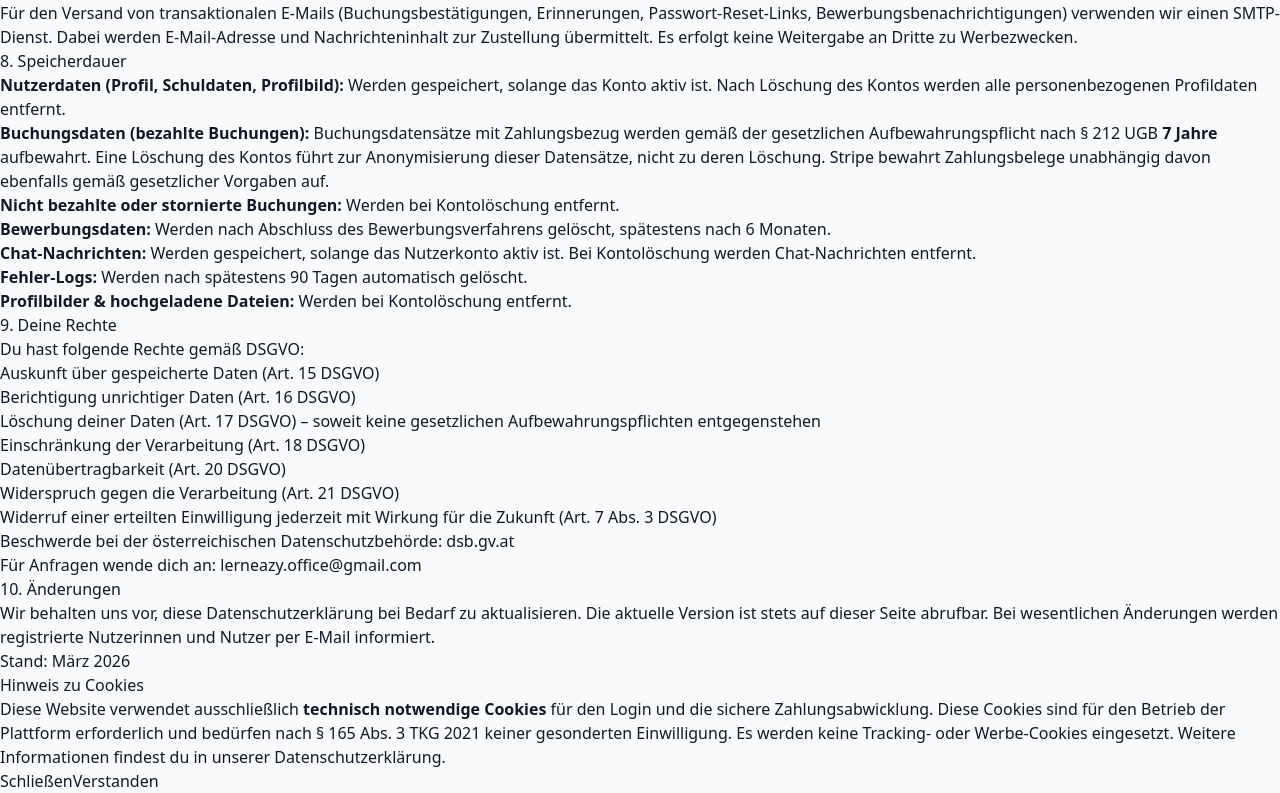
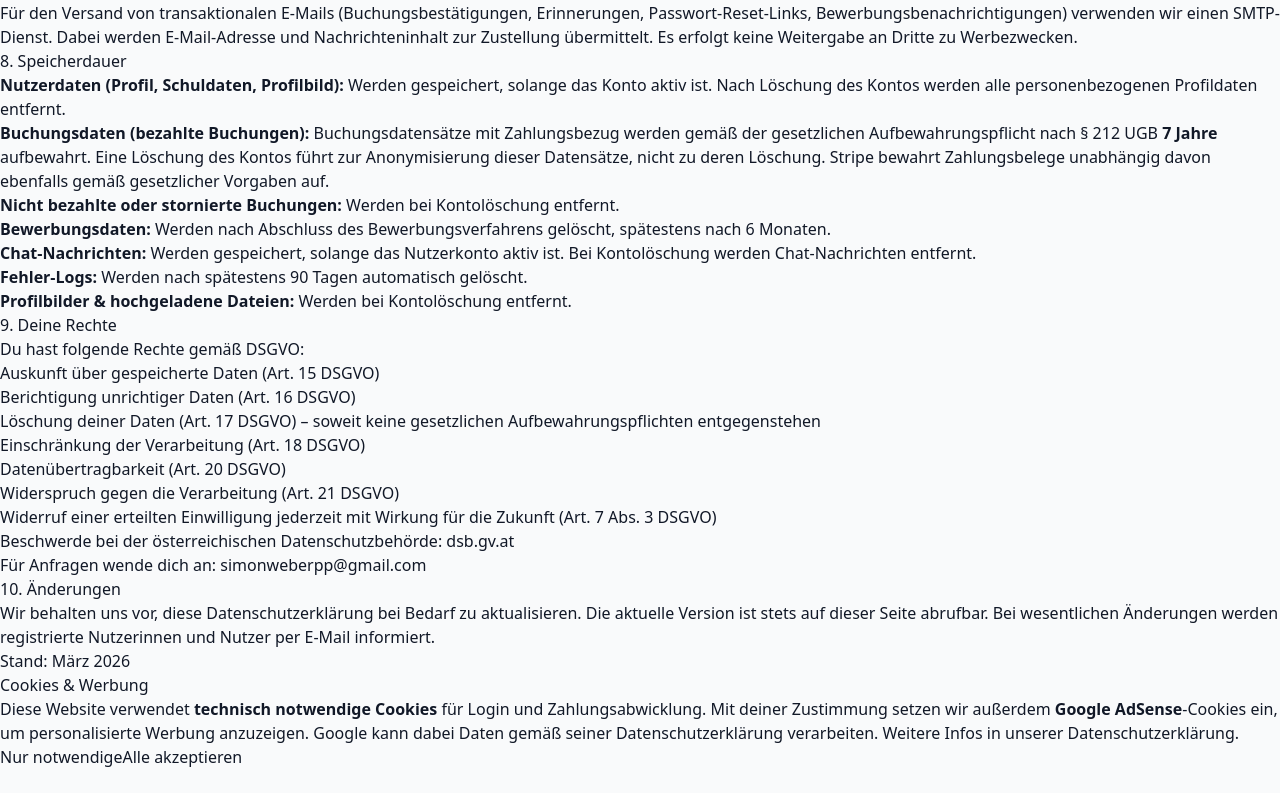
Before and after one commit to Zimon1492/lerneasy, a Next.js app: page /datenschutz in a window 1280 px wide. Shown: the part 1607-2400 px from the top of the page. After the commit the page ends 2376 px from the top, so only its background shows below. Built offline with nearby package versions, Linux system fonts and the light colour scheme.

Commit message:
Google AdSense

```diff
--- /dev/null
+++ b/app/components/AdSenseLoader.tsx
@@ -0,0 +1,24 @@
+"use client";
+
+import Script from "next/script";
+import { useEffect, useState } from "react";
+import { getConsent } from "./CookieBanner";
+
+export default function AdSenseLoader() {
+  const [consented, setConsented] = useState(false);
+
+  useEffect(() => {
+    setConsented(getConsent() === "accepted");
+  }, []);
+
+  if (!consented) return null;
+
+  return (
+    <Script
+      async
+      src="https://pagead2.googlesyndication.com/pagead/js/adsbygoogle.js?client=ca-pub-1583079032504756"
+      crossOrigin="anonymous"
+      strategy="afterInteractive"
+    />
+  );
+}
--- a/app/components/CookieBanner.tsx
+++ b/app/components/CookieBanner.tsx
@@ -2,19 +2,33 @@
 
 import { useEffect, useState } from "react";
 
-const NOTICE_KEY = "cookie_notice";
+const CONSENT_KEY = "cookie_consent";
+
+export type ConsentValue = "accepted" | "declined";
+
+export function getConsent(): ConsentValue | null {
+  if (typeof window === "undefined") return null;
+  return localStorage.getItem(CONSENT_KEY) as ConsentValue | null;
+}
 
 export default function CookieBanner() {
   const [visible, setVisible] = useState(false);
 
   useEffect(() => {
-    if (!localStorage.getItem(NOTICE_KEY)) {
+    if (!localStorage.getItem(CONSENT_KEY)) {
       setVisible(true);
     }
   }, []);
 
-  function dismiss() {
-    localStorage.setItem(NOTICE_KEY, "seen");
+  function accept() {
+    localStorage.setItem(CONSENT_KEY, "accepted");
+    setVisible(false);
+    // Reload so AdSense script gets injected
+    window.location.reload();
+  }
+
+  function decline() {
+    localStorage.setItem(CONSENT_KEY, "declined");
     setVisible(false);
   }
 
@@ -24,31 +38,38 @@ export default function CookieBanner() {
     <div className="fixed bottom-0 left-0 right-0 z-[9999] bg-white border-t border-gray-200 shadow-lg px-4 py-5 sm:px-8">
       <div className="max-w-5xl mx-auto flex flex-col sm:flex-row items-start sm:items-center gap-4">
         <div className="flex-1 text-sm text-gray-700">
-          <p className="font-semibold text-gray-900 mb-1">Hinweis zu Cookies</p>
+          <p className="font-semibold text-gray-900 mb-1">Cookies & Werbung</p>
           <p>
-            Diese Website verwendet ausschließlich <strong>technisch notwendige Cookies</strong>{" "}
-            für den Login und die sichere Zahlungsabwicklung. Diese Cookies sind für den Betrieb
-            der Plattform erforderlich und bedürfen nach §&nbsp;165 Abs.&nbsp;3 TKG 2021 keiner
-            gesonderten Einwilligung. Es werden keine Tracking- oder Werbe-Cookies eingesetzt.
-            Weitere Informationen findest du in unserer{" "}
+            Diese Website verwendet <strong>technisch notwendige Cookies</strong> für Login und
+            Zahlungsabwicklung. Mit deiner Zustimmung setzen wir außerdem <strong>Google AdSense</strong>-Cookies
+            ein, um personalisierte Werbung anzuzeigen. Google kann dabei Daten gemäß seiner{" "}
+            <a
+              href="https://policies.google.com/privacy"
+              target="_blank"
+              rel="noopener noreferrer"
+              className="underline text-blue-600 hover:text-blue-800"
+            >
+              Datenschutzerklärung
+            </a>{" "}
+            verarbeiten. Weitere Infos in unserer{" "}
             <a href="/datenschutz" className="underline text-blue-600 hover:text-blue-800">
               Datenschutzerklärung
             </a>
             .
           </p>
         </div>
-        <div className="flex shrink-0 gap-2">
+        <div className="flex shrink-0 flex-col sm:flex-row gap-2">
           <button
-            onClick={dismiss}
+            onClick={decline}
             className="px-5 py-2 rounded-lg border border-gray-300 hover:bg-gray-100 text-gray-700 text-sm font-semibold transition"
           >
-            Schließen
+            Nur notwendige
           </button>
           <button
-            onClick={dismiss}
+            onClick={accept}
             className="px-5 py-2 rounded-lg bg-blue-600 hover:bg-blue-700 text-white text-sm font-semibold transition"
           >
-            Verstanden
+            Alle akzeptieren
           </button>
         </div>
       </div>
--- a/app/datenschutz/page.tsx
+++ b/app/datenschutz/page.tsx
@@ -1,7 +1,7 @@
 import Link from "next/link";
 
 export const metadata = {
-  title: "Datenschutzerklärung – LernApp",
+  title: "Datenschutzerklärung – LernEasy",
 };
 
 export default function DatenschutzPage() {
@@ -20,7 +20,7 @@ export default function DatenschutzPage() {
             <h2 className="text-lg font-semibold text-gray-900 mb-2">1. Verantwortlicher</h2>
             <p>
               Verantwortlicher im Sinne der DSGVO für den Betrieb dieser Plattform ist:<br />
-              <strong>LernApp e.U.</strong><br />
+              <strong>LernEasy e.U.</strong><br />
               E-Mail: <a href="mailto:lerneazy.office@gmail.com" className="text-blue-600 underline">lerneazy.office@gmail.com</a><br />
               Österreich
             </p>
@@ -209,8 +209,8 @@ export default function DatenschutzPage() {
             </ul>
             <p className="mt-2">
               Für Anfragen wende dich an:{" "}
-              <a href="mailto:lerneazy.office@gmail.com" className="text-blue-600 underline">
-                lerneazy.office@gmail.com
+              <a href="mailto:simonweberpp@gmail.com" className="text-blue-600 underline">
+                simonweberpp@gmail.com
               </a>
             </p>
           </section>
--- a/app/layout.tsx
+++ b/app/layout.tsx
@@ -2,6 +2,7 @@ import "./globals.css";
 import type { Metadata } from "next";
 import SessionProviderWrapper from "app/components/SessionProviderWrapper";
 import { Analytics } from "@vercel/analytics/next";
+import AdSenseLoader from "app/components/AdSenseLoader";
 
 export const metadata: Metadata = {
   title: "LernApp – Nachhilfetermine einfach buchen",
@@ -17,6 +18,7 @@ export default function RootLayout({ children }: { children: React.ReactNode })
           {children}
         </SessionProviderWrapper>
         <Analytics />
+        <AdSenseLoader />
       </body>
     </html>
   );
```
Also changed, not shown: app/impressum/page.tsx (+4 -5 lines).
